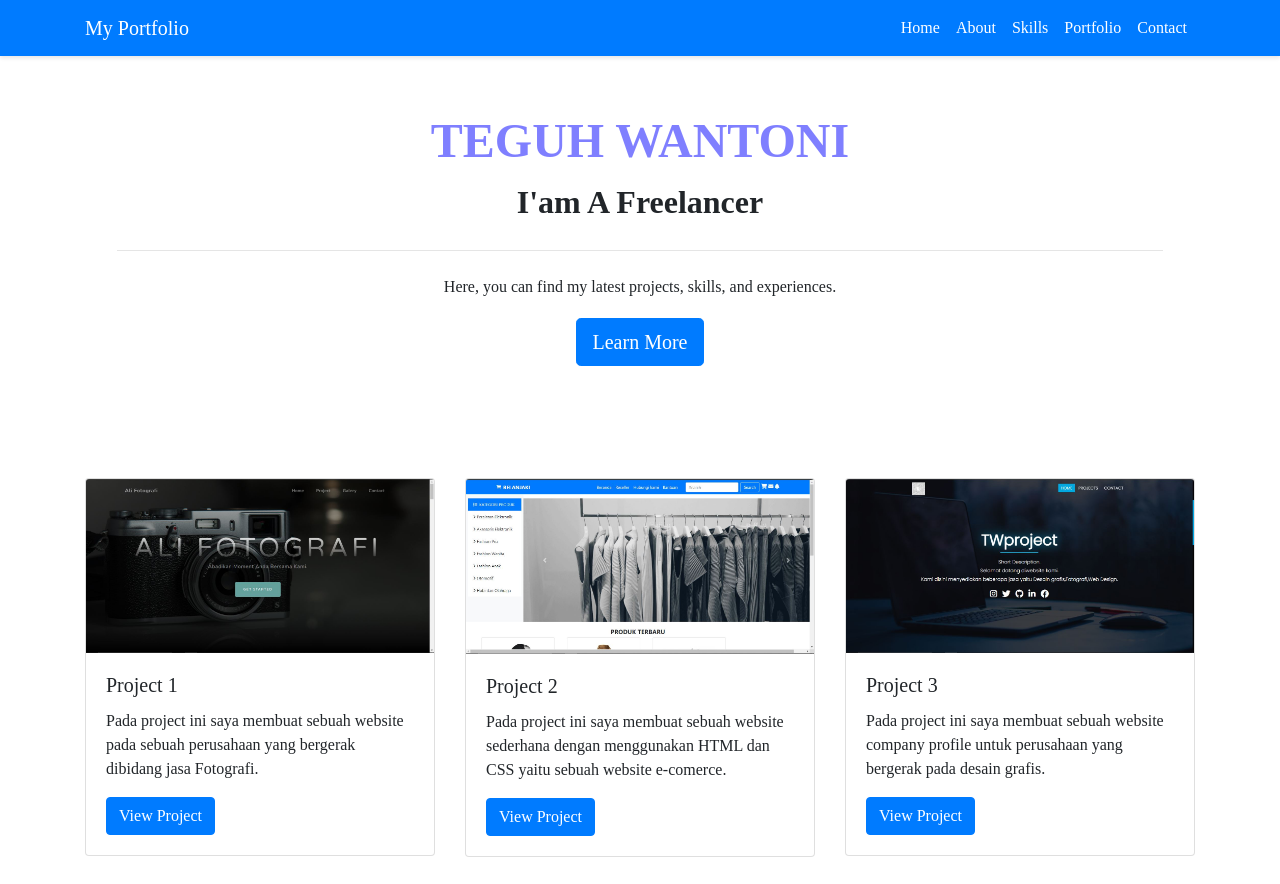
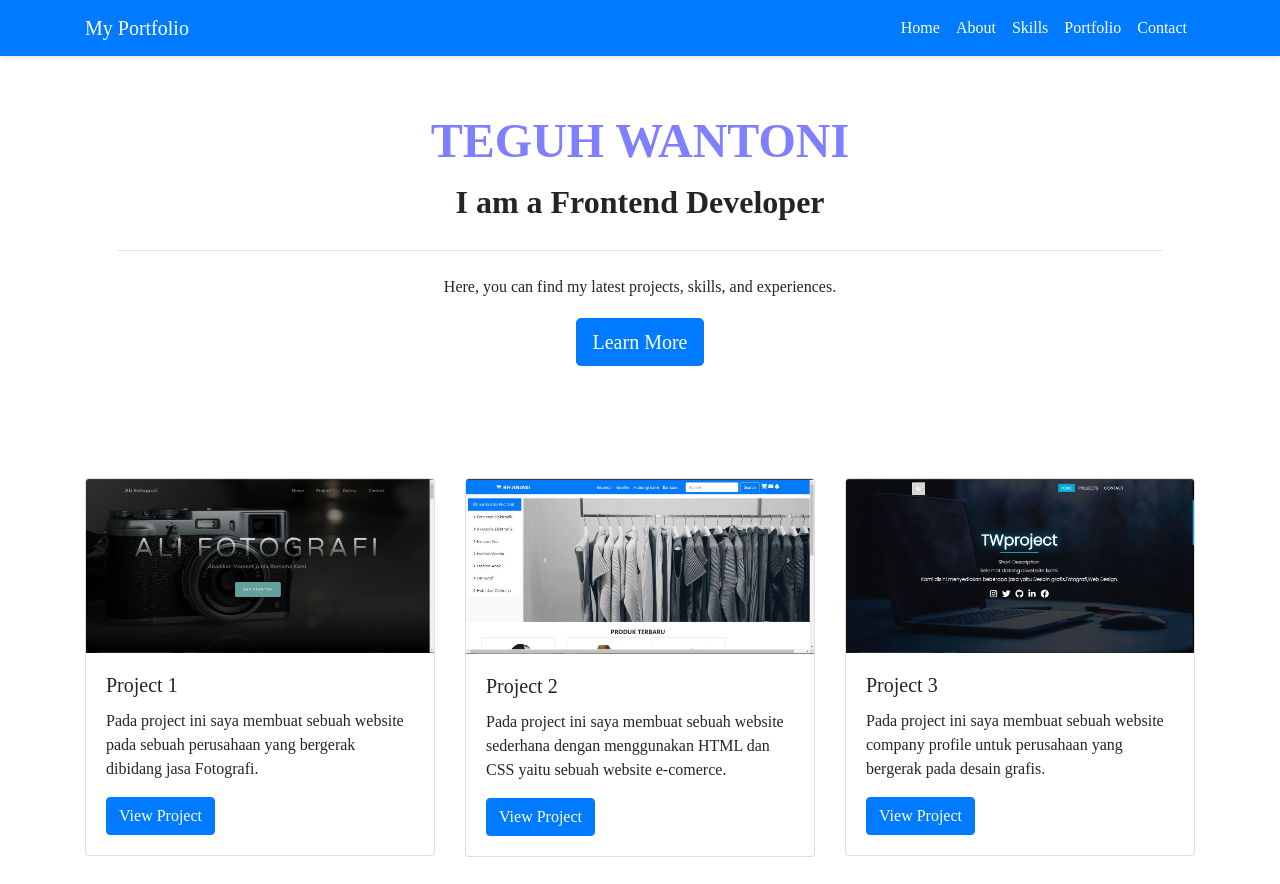
Before and after one commit to fernandes1414/portofolioteguh, a plain HTML site: page index.html in a window 1280 px wide. Shown: the top 884 px of the page. Drawn offline with nearby package versions, Linux system fonts and the light colour scheme.

Commit message:
Update index.html

```diff
--- a/index.html
+++ b/index.html
@@ -52,7 +52,7 @@
       <main class="container py-5">
         <div id="welcome" class="jumbotron text-center bg-white">
           <h1 class="display-4" id="name">TEGUH WANTONI</h1>
-          <p class="lead">I'am A Freelancer</p>
+          <p class="lead">I am a Frontend Developer</p>
           <hr class="my-4" />
           <p>Here, you can find my latest projects, skills, and experiences.</p>
           <p class="lead">
```
